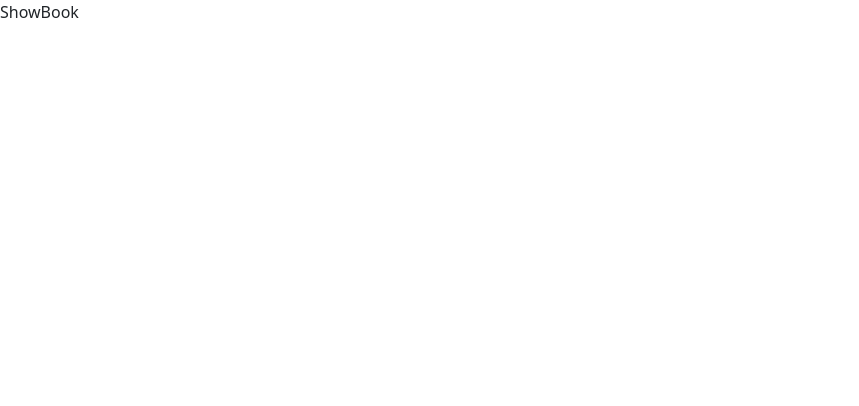
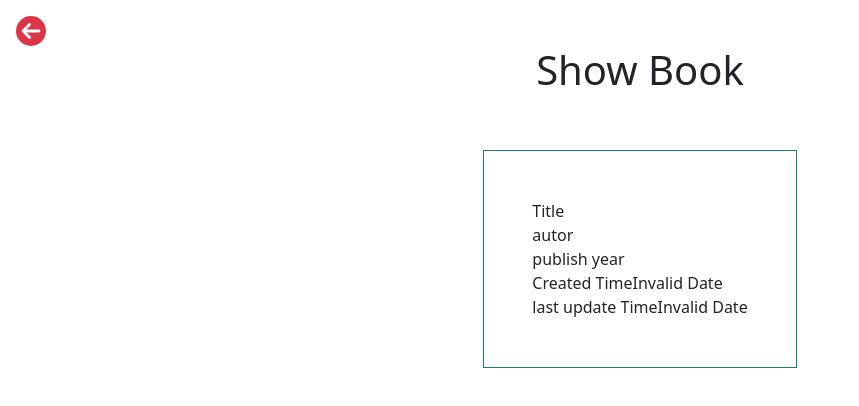
Before and after one commit to Yassine00wissker/bookStore, a React (Vite) app in the folder frontEnd/: page /books/details/1 in a window 1280 px wide. Shown: the top 406 px of the page, without its empty margins (0-859 px from the left). Built offline with nearby package versions, Linux system fonts and the light colour scheme; no server answers.

Commit message:
creation of home and deatails for a book and a back button

```diff
--- /dev/null
+++ b/frontEnd/src/components/BackButtonn.jsx
@@ -0,0 +1,17 @@
+import React from 'react'
+import { FaCircleArrowLeft } from "react-icons/fa6";
+import { Link } from 'react-router-dom';
+
+function BackButtonn({ destination = '/'}) {
+  return (
+    <div className='flex'>
+      <Link className="text-decoration-none text-danger "
+      to={destination}
+      >
+        <FaCircleArrowLeft  size={30} className="me-2" />
+      </Link>
+    </div>
+  )
+}
+
+export default BackButtonn;
--- a/frontEnd/src/pages/Home.jsx
+++ b/frontEnd/src/pages/Home.jsx
@@ -1,14 +1,15 @@
-import React, { useEffect, useState } from 'react'
-import axios from 'axios'
-import Spinner from '../components/Spinner'
-import {Link} from 'react-router-dom'
-import { AiOutlineEdit } from 'react-icons/ai'
-import { BsInfoCircle } from 'react-icons/bs'
-import { MdOutlineAddBox, MdOutlineDelete } from 'react-icons/md'
+import React, { useEffect, useState } from 'react';
+import axios from 'axios';
+import Spinner from '../components/Spinner';
+import { Link } from 'react-router-dom';
+import { AiOutlineEdit } from 'react-icons/ai';
+import { BsInfoCircle } from 'react-icons/bs';
+import { MdOutlineAddBox, MdOutlineDelete } from 'react-icons/md';
 
 function Home() {
-    const [books, setBooks] = useState([])
-    const [loading, setLoading] = useState(false)
+    const [books, setBooks] = useState([]);
+    const [loading, setLoading] = useState(false);
+
     useEffect(() => {
         setLoading(true);
         axios.get('http://localhost:5000/books')
@@ -16,60 +17,60 @@ function Home() {
                 setBooks(response.data.data);
                 setLoading(false);
             })
-        .catch((error)=> {
+            .catch((error) => {
                 console.log(error);
-            setLoading(false)
-        })
-    }, [])
+                setLoading(false);
+            });
+    }, []);
 
     return (
-    <div className='p-4'>
-        <div>
-            <div>
+        <div className='container mt-4'>
+            <div className='d-flex justify-content-between align-items-center mb-3'>
                 <h1>Books List</h1>
-                <Link to='/books/create'>
-                   <MdOutlineAddBox />
+                <Link to='/books/create' className='btn btn-primary'>
+                    <MdOutlineAddBox size={24} className='me-2'/> Add Book
                 </Link>
             </div>
             {loading ? (
-                <Spinner/>
-            ):(
-                <table>
-                    <thead>
+                <Spinner />
+            ) : (
+                <table className='table table-striped table-bordered'>
+                    <thead className='table-dark'>
                         <tr>
                             <th>No</th>
                             <th>Title</th>
                             <th>Author</th>
-                            <th>Publish year</th>
+                            <th>Publish Year</th>
                             <th>Operations</th>
                         </tr>
                     </thead>
                     <tbody>
-                        {books.map((book, index) => {
+                        {books.map((book, index) => (
                             <tr key={book._id}>
-                            <td>{index +1 } </td>
-                            <td>{book.title } </td>
-                            <td>{book.author } </td>
-                            <td>{book.publishYear } </td>
-                            <td><div>
-                                <Link to={`/books/details/${book._id}`}>
-                                <BsInfoCircle/>
+                                <td>{index + 1}</td>
+                                <td>{book.title}</td>
+                                <td>{book.author}</td>
+                                <td>{book.publishYear}</td>
+                                <td>
+                                    <div className='d-flex gap-2'>
+                                        <Link to={`/books/details/${book._id}`} className='btn btn-info btn-sm'>
+                                            <BsInfoCircle size={16}/> Details
                                         </Link>
-                                <Link to={`/books/edit/${book._id}`}>
-                                <AiOutlineEdit/>
+                                        <Link to={`/books/edit/${book._id}`} className='btn btn-warning btn-sm'>
+                                            <AiOutlineEdit size={16}/> Edit
                                         </Link>
-                                <Link to={`/books/delete/${book._id}`}>
-                                <MdOutlineDelete/>
+                                        <Link to={`/books/delete/${book._id}`} className='btn btn-danger btn-sm'>
+                                            <MdOutlineDelete size={16}/> Delete
                                         </Link>
-                                </div></td>
+                                    </div>
+                                </td>
                             </tr>
-                        })}
+                        ))}
                     </tbody>
                 </table>
             )}
         </div>
-    </div>
-  )
+    );
 }
 
-export default Home
+export default Home;
--- a/frontEnd/src/pages/ShowBook.jsx
+++ b/frontEnd/src/pages/ShowBook.jsx
@@ -1,8 +1,61 @@
-import React from 'react'
+import React, { useEffect, useState } from 'react'
+import Spinner from "../components/Spinner"
+import { useParams } from 'react-router-dom'
+import axios from 'axios'
+import BackButtonn from '../components/BackButtonn'
+function ShowBook() {
 
-function ShowBook() {
+  const [book, setBook] = useState({});
+  const [loading, setLoading] = useState(false);
+  const { id } = useParams();
+
+  useEffect(() =>
+    axios.get(`http://localhost:5000/books/${id}`)
+      .then((response) => {
+        setBook(response.data);
+        setLoading(false)
+      })
+      .catch((error) => {
+        console.log('error in fetching data', error);
+        setLoading(false)
+      })
+    , [])
+
   return (
-    <div>ShowBook</div>
+
+    <div className='block m-3'>
+      <BackButtonn />
+      <h1 className='d-flex justify-content-center'>Show Book</h1>
+      {loading ? (
+        <Spinner />
+      ) : (
+        <div className="d-flex justify-content-center">
+          <div className='border border-success p-5 m-5' >
+            <div>
+              <span>Title</span>
+              <span>{book.title}</span>
+            </div>
+            <div>
+              <span>autor</span>
+              <span>{book.autor}</span>
+            </div>
+            <div>
+              <span>publish year</span>
+              <span>{book.publishyear}</span>
+            </div>
+            <div>
+              <span>Created Time</span>
+              <span>{new Date(book.createdAt).toString()}</span>
+            </div>
+            <div>
+              <span>last update Time</span>
+              <span>{new Date(book.updatedAt).toString()}</span>
+            </div>
+          </div>
+        </div>
+      )}
+
+    </div>
   )
 }
 
```
Lines whose indentation alone changed are shown as unchanged.
